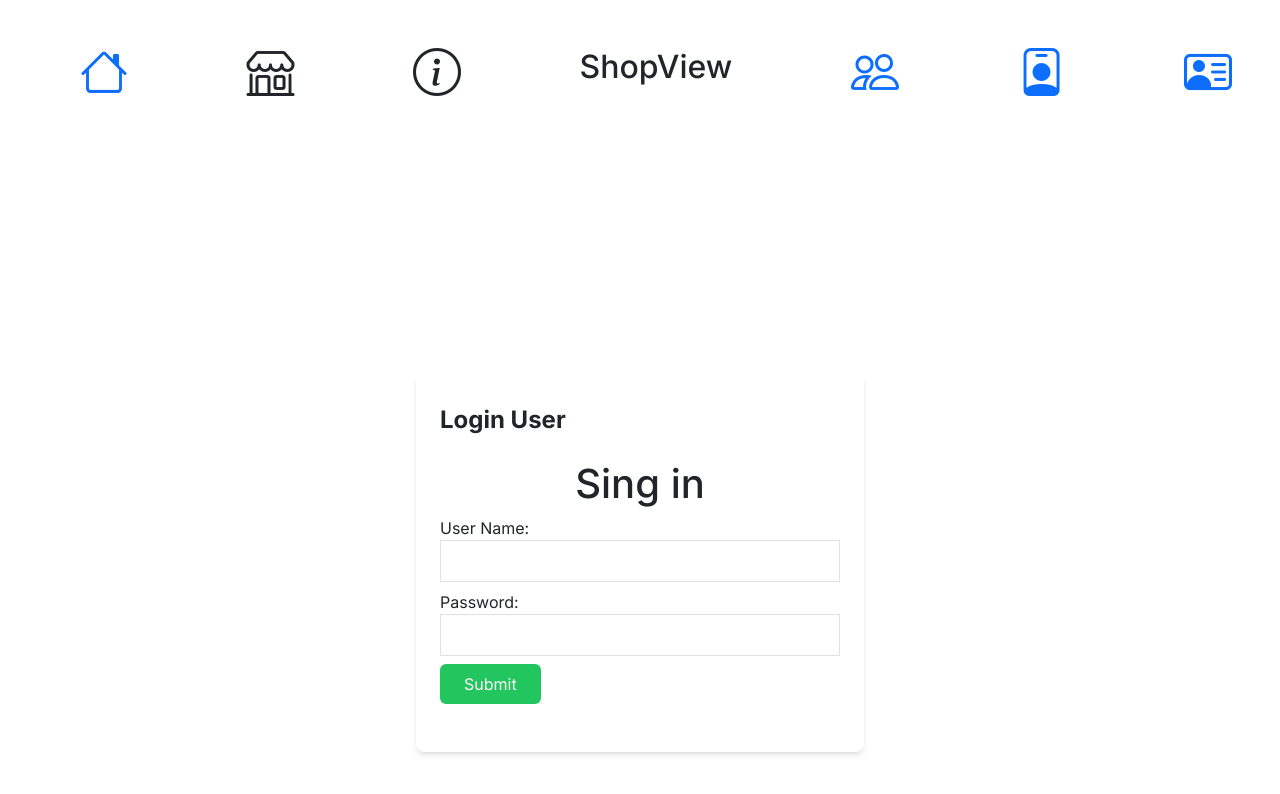
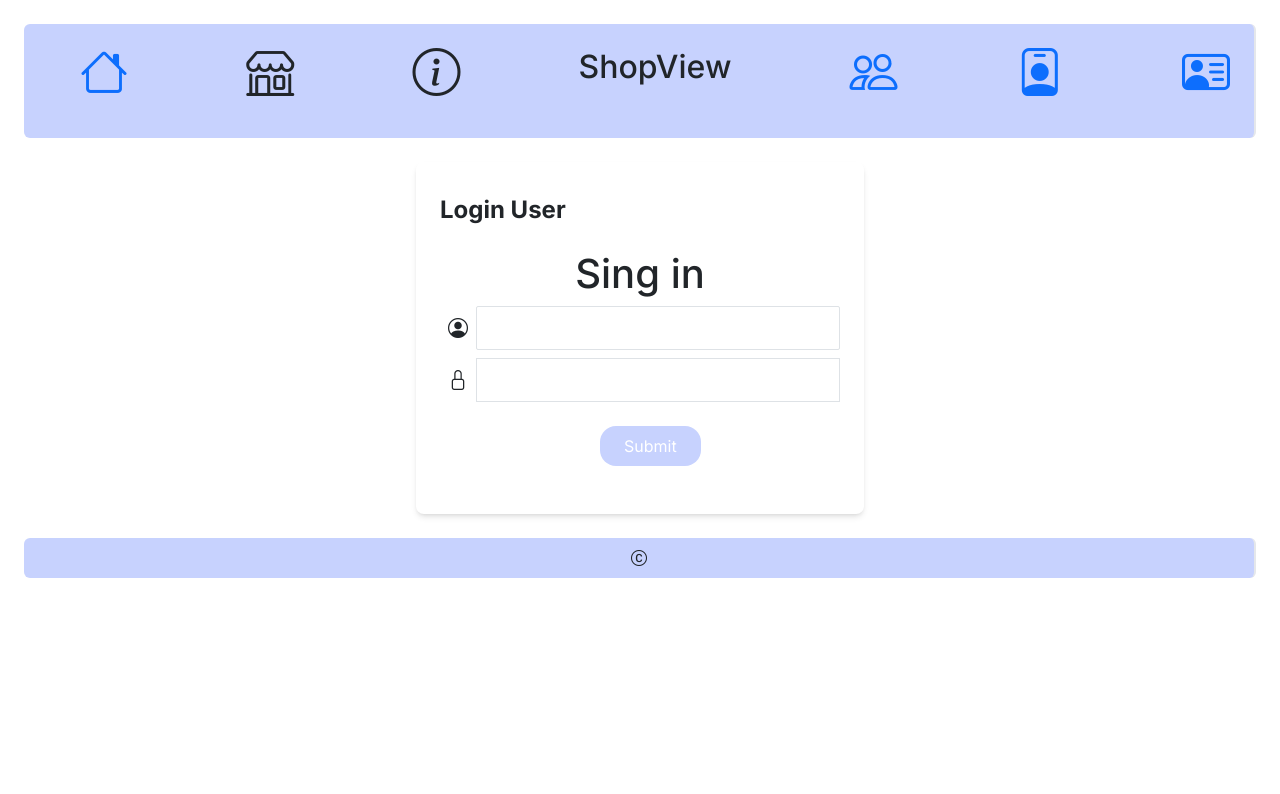
Before and after one commit to AJG239/Comercio, a Next.js app in the folder comercio/: page /user_login/user_log in a window 1280 px wide. Shown: the top 794 px of the page. Built offline with nearby package versions, Linux system fonts and the light colour scheme.

Commit message:
CSS and Bugs

```diff
--- /dev/null
+++ b/comercio/src/app/components/footer.jsx
@@ -0,0 +1,9 @@
+import 'bootstrap-icons/font/bootstrap-icons.css'
+
+export default function Footer(){
+    return(
+        <footer className="block text-center bg-indigo-200 border-r-2 rounded-md m-4 p-2">
+            <i className="bi bi-c-circle"></i>
+        </footer>
+    );
+}
--- a/comercio/src/app/components/login.jsx
+++ b/comercio/src/app/components/login.jsx
@@ -5,17 +5,17 @@ export default function Login({values, setValues, submit}){
         <form onSubmit={(e) => submit(e)}>
             <h1 className='text-center'>Sing in</h1>
 
-            <label className='block mb-2'>User Name:
-                <input className='w-full border p-2' type='text' name='user' value={values.user} onChange={setValues} required />
+            <label className='flex mb-2 flex-row'>
+                <i className="bi bi-person-circle m-2 text-xl"></i>
+                <input className='w-full border p-2 rounded-sm' type='text' name='user'  value={values.user} onChange={setValues} required />
             </label>
 
-            <label className='block mb-2'>Password:
+            <label className='flex mb-2 flex-row'>
+                <i className="bi bi-lock m-2 text-xl"></i>
                 <input className='w-full border p-2' type='password' name='password' value={values.password} onChange={setValues} required />
             </label>
 
-            <button className="block px-4 py-2 mb-4 text-white bg-green-500 rounded-md hover:bg-green-600 focus:outline-none focus:ring focus:border-green-300">
-                Submit
-            </button>
+            <button className="block ml-40 bg-center px-4 py-2 mb-4 my-4 text-white bg-indigo-200 rounded-2xl hover:bg-indigo-700 focus:outline-none focus:ring focus:border-green-300"> Submit </button>
         </form>
     );
 }
--- a/comercio/src/app/components/navbar.jsx
+++ b/comercio/src/app/components/navbar.jsx
@@ -3,7 +3,7 @@ import 'bootstrap-icons/font/bootstrap-icons.css'
 
 export default function Navbar(){
     return(
-        <nav className="m-4 p-2">
+        <nav className="m-4 p-2 bg-indigo-200 border-r-2 rounded-md">
             <ul className= 'flex flex-row-reverse justify-between'>
                 <li className="p-3">
                     <Link href='/admin_login/admin_log'><i className="bi bi-person-vcard text-5xl"></i></Link>
--- a/comercio/src/app/layout.jsx
+++ b/comercio/src/app/layout.jsx
@@ -2,6 +2,7 @@ import { Inter } from 'next/font/google'
 import './globals.css'
 import Navbar from './components/navbar'
 import "bootstrap/dist/css/bootstrap.min.css"
+import Footer from './components/footer'
 
 const inter = Inter({ subsets: ['latin'] })
 
@@ -14,8 +15,9 @@ export default function RootLayout({ children }) {
   return (
     <html lang="en">
       <body className={inter.className}>
-        <Navbar></Navbar>
+        <header><Navbar></Navbar></header>
         {children}
+        <Footer />
       </body>
     </html>
   )
--- a/comercio/src/app/user_login/user_log/page.jsx
+++ b/comercio/src/app/user_login/user_log/page.jsx
@@ -38,8 +38,8 @@ export default function user_Log(){
     };
 
     return(
-        <div className="min-h-screen flex items-center justify-center">
-            <div className="max-w-md w-full p-6 bg-white rounded-lg shadow-md">
+        <div className="min-h-full flex items-center justify-center">
+            <div className="max-w-md w-full p-6 bg-transparent rounded-lg shadow-md">
                 <h1 className="text-2xl font-bold mb-3 py-2">Login User</h1>
                     <Login values={values} setValues={UpdateValues} submit={LogUser}></Login>
             </div>
```
